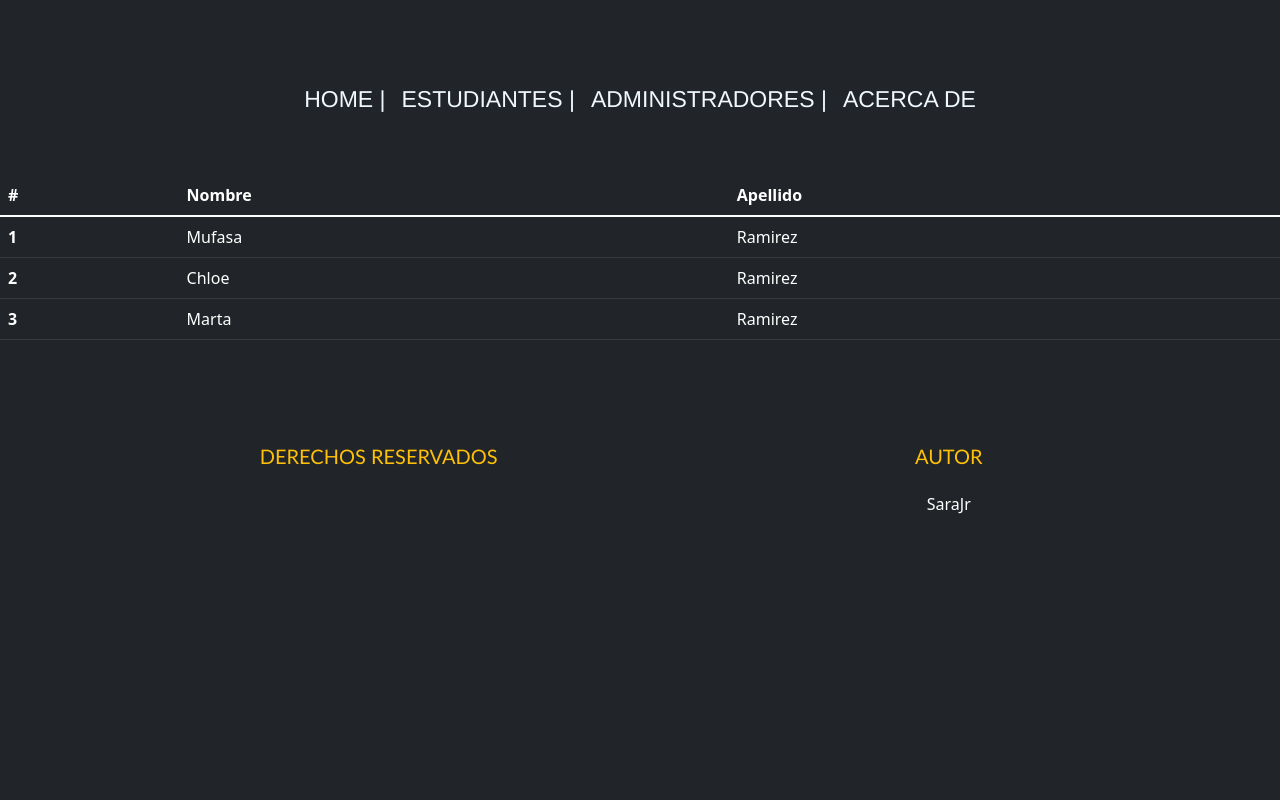
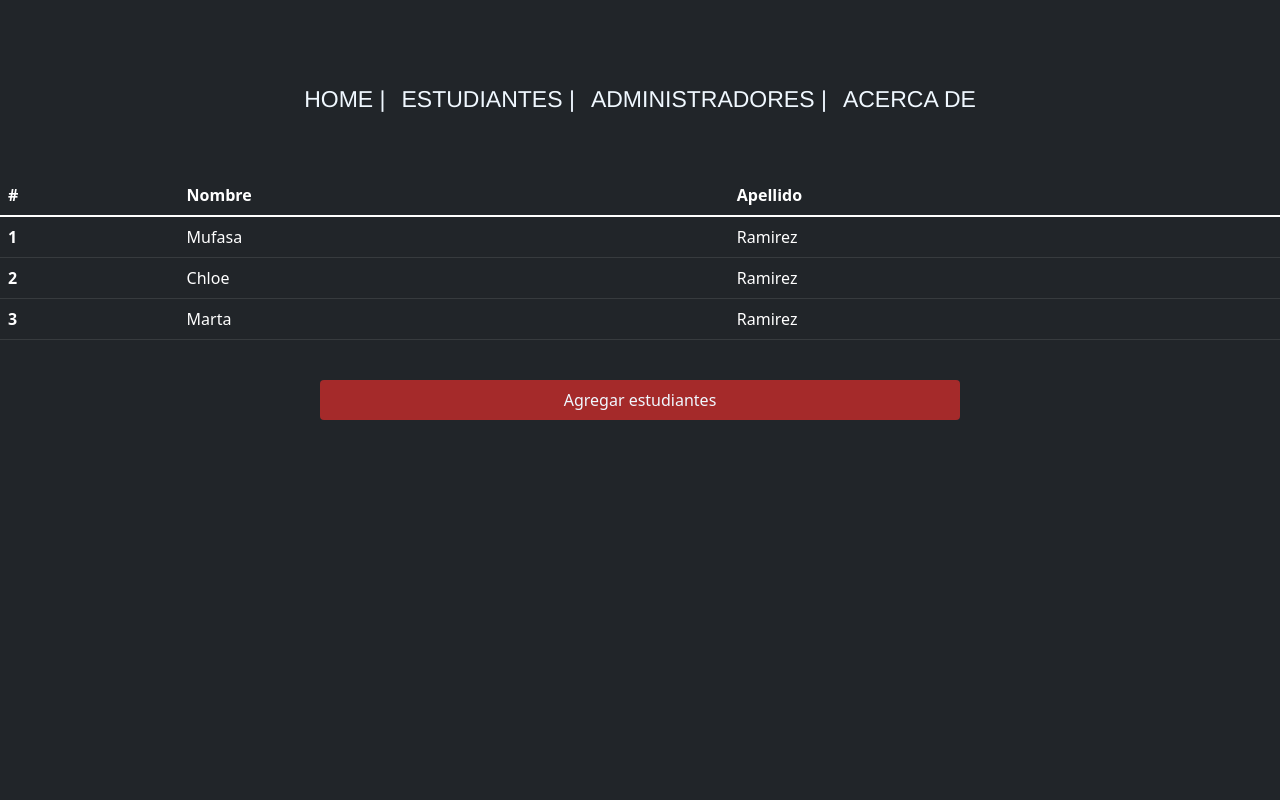
Before and after one commit to SaraJru/SAM, a Python web app: template SAM/app/templates/estudiantes.html in a window 1280 px wide. Run offline with Jinja, Linux system fonts and the light colour scheme; the template is opened without the code that fills it, so the values that code supplies are empty.

Commit message:
Eliminando footer de estudiantes y admins

```diff
--- a/SAM/app/static/CSS/estilos.css
+++ b/SAM/app/static/CSS/estilos.css
@@ -39,3 +39,13 @@
 .text-header p{
     font-family: fantasy;
 }
+
+.btn-agregar{
+    padding: 7px 12px;
+    color: aliceblue;
+    background-color: brown;
+}
+
+.btn-agregar:hover{
+    color:aliceblue;
+}
--- a/SAM/app/templates/administradores.html
+++ b/SAM/app/templates/administradores.html
@@ -60,6 +60,9 @@
 </table>
 </body>
 <br>
+<a href="" class="btn btn-agregar d-grid gap-2 col-6 mx-auto"><span>Agregar estudiantes</span></a>
+<br>
+<!--
 <footer class="bg-dark text-white pt-5 pb-4">
     <div class="container text-center text-md-left">
         <div class="row text-center text-md-left">
@@ -78,5 +81,5 @@
         </div>
     </div>
 
-</footer>
+</footer> -->
 </html>
--- a/SAM/app/templates/estudiantes.html
+++ b/SAM/app/templates/estudiantes.html
@@ -58,14 +58,16 @@
     </tr>
     </tbody>
 </table>
+<br>
+
+    <a href="" class="btn btn-agregar d-grid gap-2 col-6 mx-auto"><span>Agregar estudiantes</span></a>
 </body>
 <br>
-<footer class="bg-dark text-white pt-5 pb-4">
+<!-- <footer class="bg-dark text-white pt-5 pb-4">
     <div class="container text-center text-md-left">
         <div class="row text-center text-md-left">
             <div class="col-md-3 col-lg-3 col-xl-3 mx-auto mt-3">
                 <h5 class="text-uppercase mb-4 font-weight-bold text-warning">Derechos reservados</h5>
-
             </div>
 
             <div class="col-md-2 col-lg-2 col-xl-2 mx-auto mt-3">
@@ -78,5 +80,5 @@
         </div>
     </div>
 
-</footer>
+</footer> -->
 </html>
```
